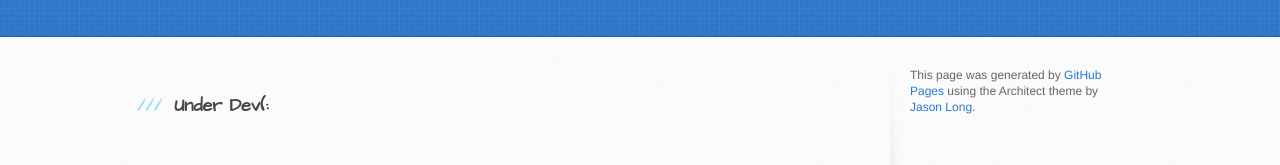
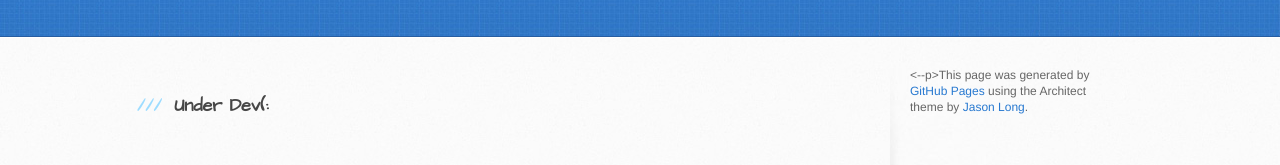
Before and after one commit to Arthurlpgc/Arthurlpgc.github.io, a plain HTML site: page index.html in a window 1280 px wide. Shown: the part 202-367 px from the top of the page. Drawn offline with Linux system fonts and the light colour scheme.

Commit message:
Update index.html

```diff
--- a/index.html
+++ b/index.html
@@ -35,7 +35,7 @@
         <aside id="sidebar">
 
 
-          <p>This page was generated by <a href="https://pages.github.com">GitHub Pages</a> using the Architect theme by <a href="https://twitter.com/jasonlong">Jason Long</a>.</p>
+          <--p>This page was generated by <a href="https://pages.github.com">GitHub Pages</a> using the Architect theme by <a href="https://twitter.com/jasonlong">Jason Long</a>.</p-->
         </aside>
       </div>
     </div>
```
